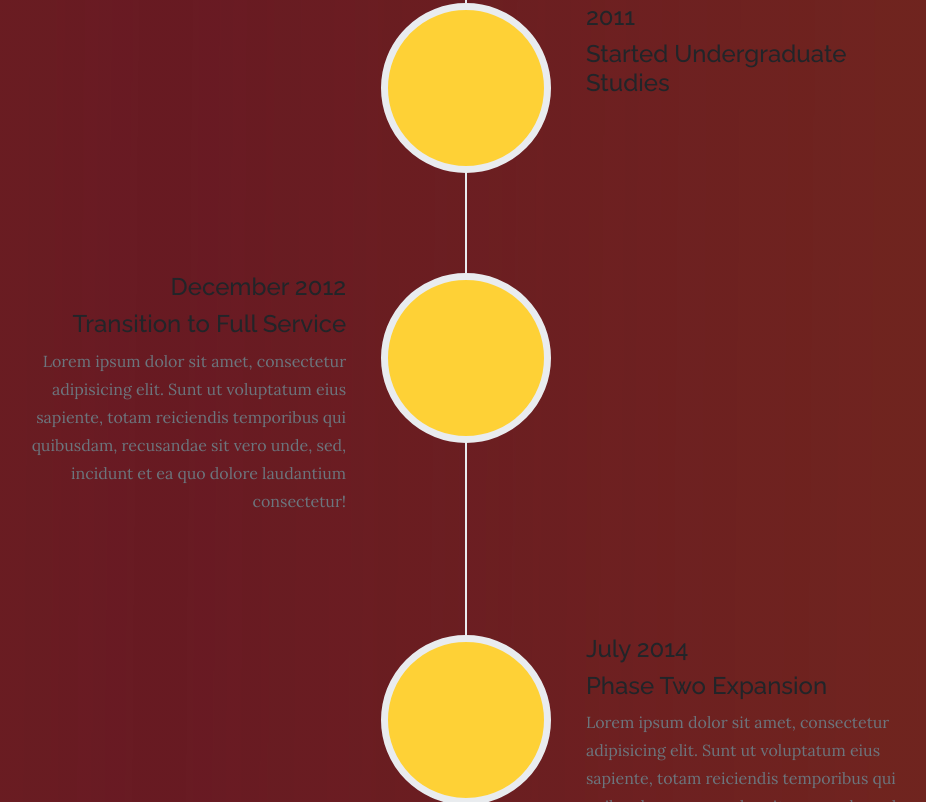
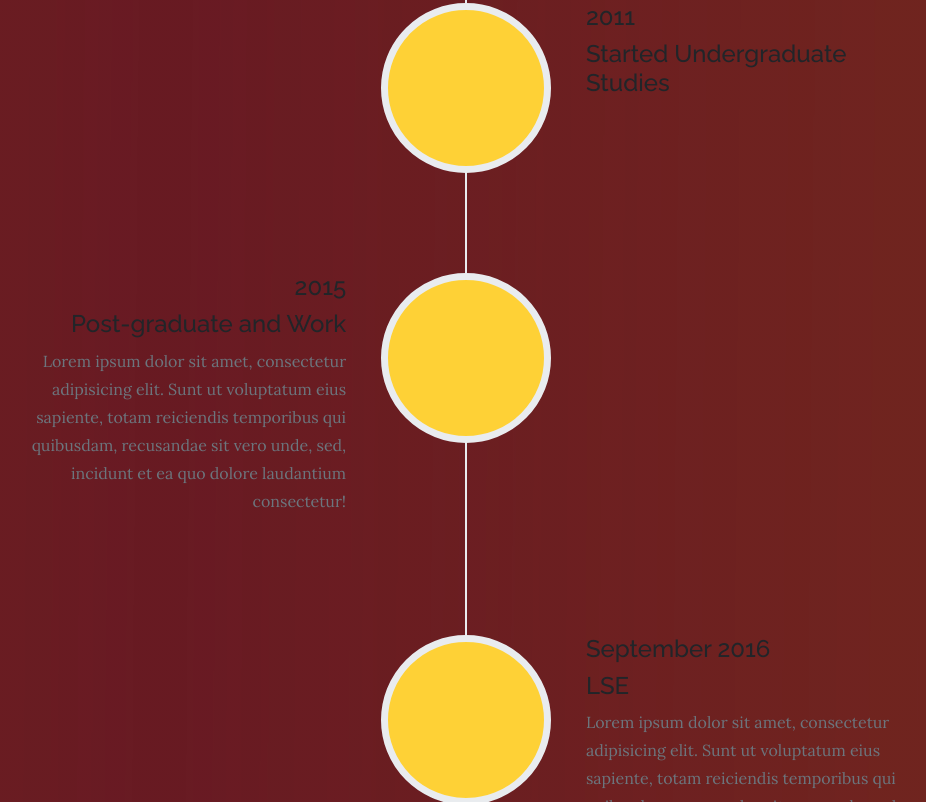
Before and after one commit to SanjanaRathi/sanjanarathi.github.io, a website: page index.html in a window 1280 px wide. Shown: the part 1998-2800 px from the top of the page, without its empty margins (174-1100 px from the left). Drawn offline with Linux system fonts and the light colour scheme.

Commit message:
Update index.html

```diff
--- a/index.html
+++ b/index.html
@@ -68,7 +68,7 @@
               <span class="section-heading-upper">About</span>
               <span class="section-heading-lower">Sanjana Rathi</span>
             </h2>
-            <p class="mb-3">Sanjana is a techie, social-entrepreneur, artist and traveller, who recently graduated from the London School of Economics and Political Science(LSE) with a Msc. degree in Managemnt of Information Systems and Digital Innovation. Altough she is born in West Bengal, in a family native to Rajasthan and raised in Karnataka, she identifies herself culturally as a Bharatiya. Determined to be involved in taking action for a better world, this website exhibits her work and zest for life!
+            <p class="mb-3">I am a techie, social-entrepreneur, artist and traveller, who recently graduated from the London School of Economics and Political Science(LSE) with a Msc. degree in Managemnt of Information Systems and Digital Innovation. Altough I was born in West Bengal, in a family native to Rajasthan and raised in Karnataka, I identify myself as a Bharatiya. Determined to be involved in taking action for a better world, this website exhibits my work and zest for life!
             </p>
             <div class="intro-button mx-auto">
               <a class="btn btn-primary btn-xl" href="about.html">Resume</a>
@@ -139,8 +139,8 @@
                 </div>
                 <div class="timeline-panel">
                   <div class="timeline-heading">
-                    <h4>December 2012</h4>
-                    <h4 class="subheading">Transition to Full Service</h4>
+                    <h4> 2015</h4>
+                    <h4 class="subheading">Post-graduate and Work</h4>
                   </div>
                   <div class="timeline-body">
                     <p class="text-muted">Lorem ipsum dolor sit amet, consectetur adipisicing elit. Sunt ut voluptatum eius sapiente, totam reiciendis temporibus qui quibusdam, recusandae sit vero unde, sed, incidunt et ea quo dolore laudantium consectetur!</p>
@@ -153,8 +153,8 @@
                 </div>
                 <div class="timeline-panel">
                   <div class="timeline-heading">
-                    <h4>July 2014</h4>
-                    <h4 class="subheading">Phase Two Expansion</h4>
+                    <h4>September 2016</h4>
+                    <h4 class="subheading">LSE</h4>
                   </div>
                   <div class="timeline-body">
                     <p class="text-muted">Lorem ipsum dolor sit amet, consectetur adipisicing elit. Sunt ut voluptatum eius sapiente, totam reiciendis temporibus qui quibusdam, recusandae sit vero unde, sed, incidunt et ea quo dolore laudantium consectetur!</p>
@@ -163,9 +163,9 @@
               </li>
               <li class="timeline-inverted">
                 <div class="timeline-image">
-                  <h4>Be Part
-                    <br>Of Our
-                    <br>Story!</h4>
+                  <h4>This timeline
+                    <br>is
+                    <br>under construction</h4>
                 </div>
               </li>
             </ul>
```
